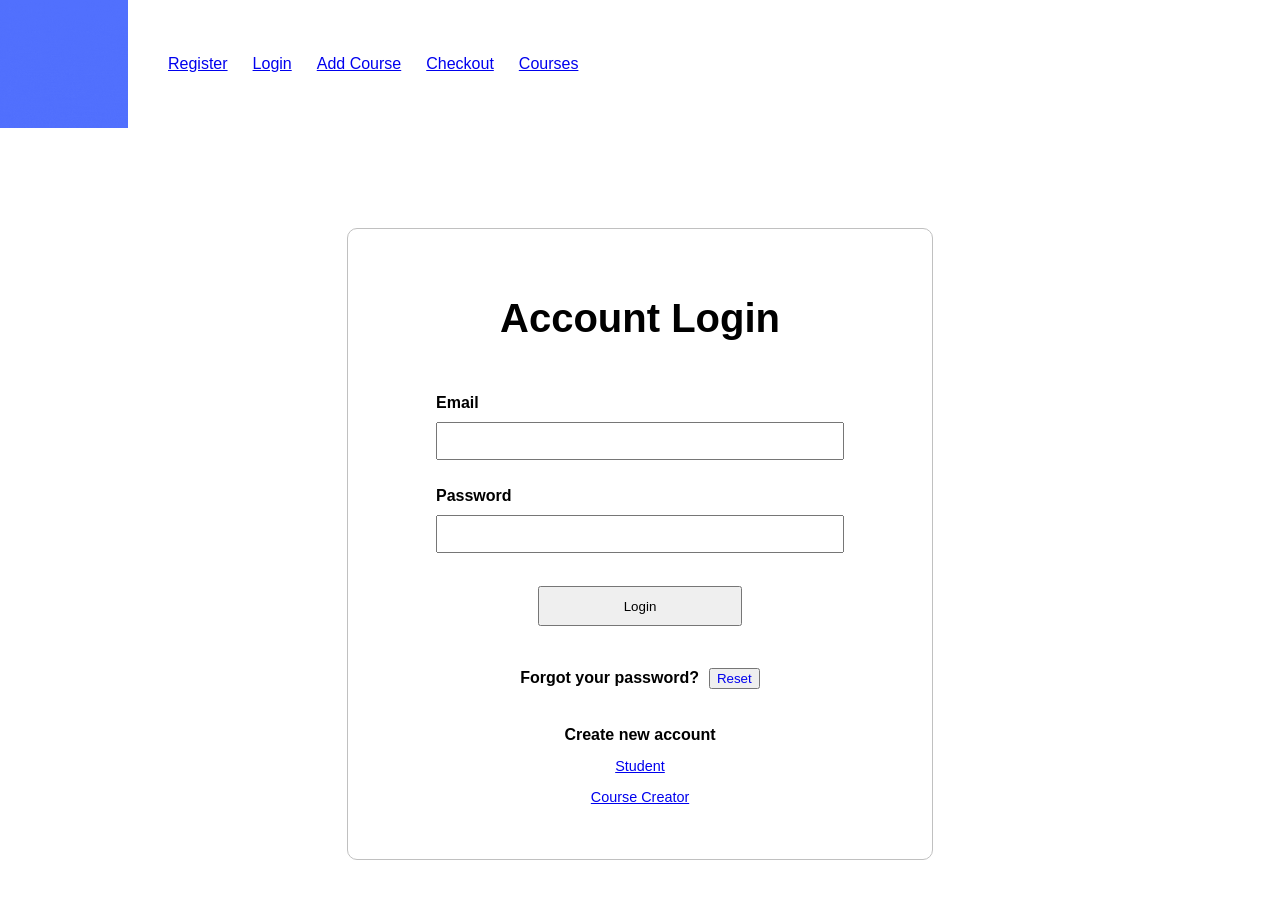
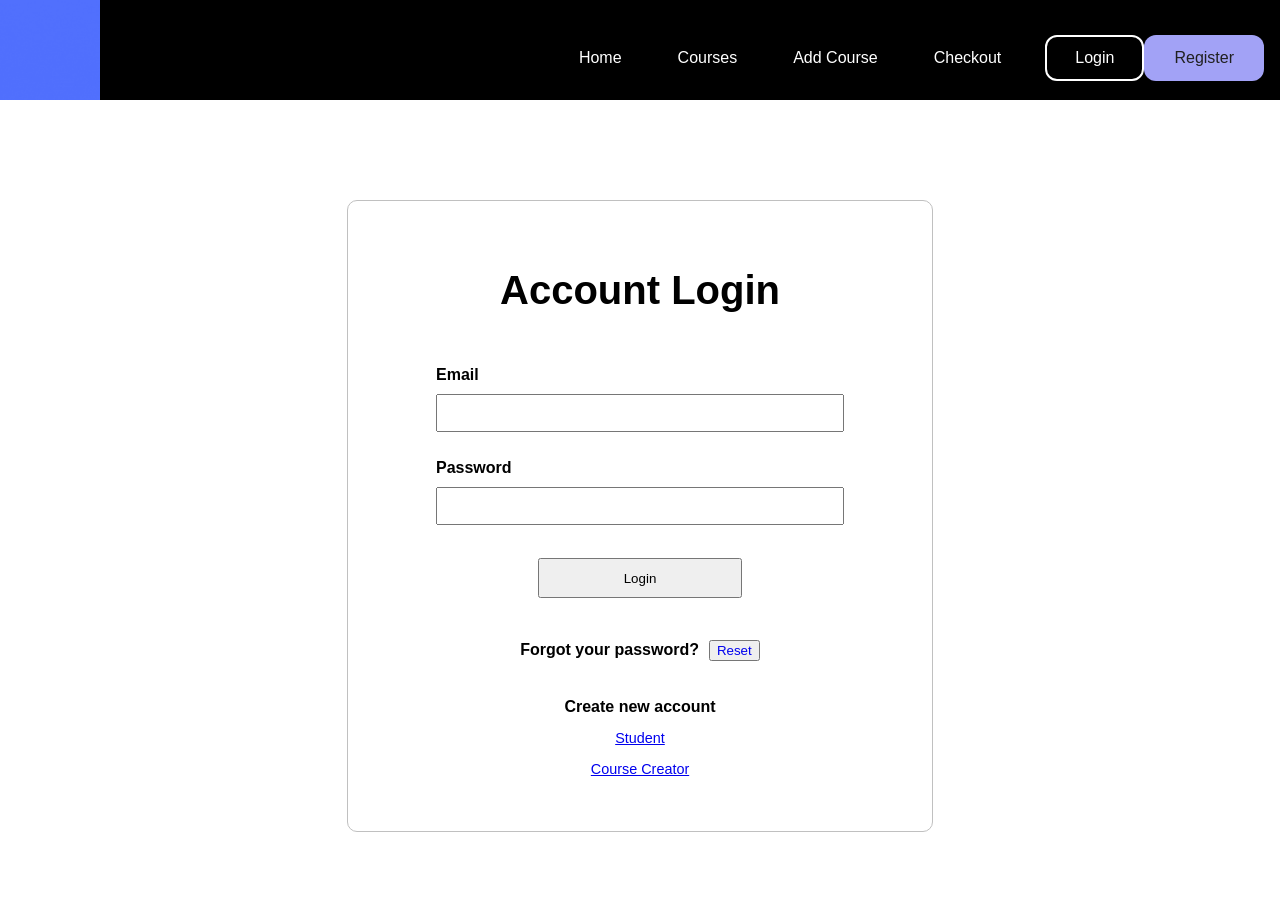
Before and after one commit to gideonfu55/courseApp-projectFE, a React (Create React App) app: page /login in a window 1280 px wide. Shown: the top 898 px of the page. Built offline with nearby package versions, Linux system fonts and the light colour scheme.

Commit message:
Update NavBar

```diff
--- a/package.json
+++ b/package.json
@@ -16,10 +16,13 @@
         "postcss": "^8.4.19",
         "react": "^18.2.0",
         "react-dom": "^18.2.0",
+        "react-icons": "^4.7.1",
         "react-payment-inputs": "^1.1.9",
-        "react-router-dom": "^6.4.3",
+        "react-router-dom": "^6.6.1",
         "react-scripts": "5.0.1",
         "react-toastify": "^9.1.1",
+        "sass": "^1.57.1",
+        "sass-loader": "^13.2.0",
         "styled-components": "^5.3.6",
         "typescript": "^4.9.3",
         "web-vitals": "^2.1.4",
--- a/src/App.tsx
+++ b/src/App.tsx
@@ -5,13 +5,15 @@
 import Checkout from './components/Checkout'
 
 import { Routes, Route } from 'react-router-dom'
-import NavBar from './components/NavBar'
+import NavBar from './components/navbar/NavBar'
 import Card from './components/card/Card'
 import CourseCatalogue from './components/courseCatalogue/CourseCatalogue'
+import NavBar1 from './components/navbar/NavBar'
 
 function App() {
     return (
         <div className="App">
+            {/* <NavBar /> */}
             <NavBar />
             {/* Place any new pages as a Route element inside the Routes tag
       Optional: update NavBar element to expose the routes*/}
--- a/src/components/NavBar.tsx
+++ /dev/null
@@ -1,28 +0,0 @@
-import companyLogo from '../images/logo.gif'
-
-const NavBar = () => {
-    return (
-        <div className="navigation">
-            <img id="companyLogo" src={companyLogo} alt="" />
-            <ul className="navBar">
-                <li>
-                    <a href="/register">Register</a>
-                </li>
-                <li>
-                    <a href="/login">Login</a>
-                </li>
-                <li>
-                    <a href="/addCourse">Add Course</a>
-                </li>
-                <li>
-                    <a href="/checkout">Checkout</a>
-                </li>
-                <li>
-                    <a href="/catalogue">Courses</a>
-                </li>
-            </ul>
-        </div>
-    )
-}
-
-export default NavBar
--- /dev/null
+++ b/src/components/navbar/NavBar.scss
@@ -0,0 +1,164 @@
+@mixin breakpoint($point) {
+    @if $point == md {
+        // 768px
+        @media (min-width: 48em) {
+            @content;
+        }
+    }
+}
+
+        .header {
+            box-sizing: border-box;
+            background: rgb(0, 0, 0);
+            width: 100%;
+            height: 100px;
+            @include breakpoint(md) {
+            }
+            transition: 0.3s ease all;
+
+            &__content {
+                overflow: hidden;
+                color: #fff;
+                margin: 0 auto;
+                max-width: 1920px;
+                height: 100%;
+                display: flex;
+                align-items: center;
+                justify-content: space-between;
+                position: relative;
+                z-index: 100;
+
+                &__logo {
+                    height: 100%;
+                    font-size: 2rem;
+                    font-weight: bold;
+                    text-decoration: none;
+                    color: #fff;
+                }
+
+                &__nav {
+                    top: 0;
+                    right: 100%;
+                    bottom: 0;
+                    width: 100%;
+                    height: 100vh;
+                    position: fixed;
+                    display: flex;
+                    flex-direction: column;
+                    justify-content: center;
+                    align-items: center;
+                    text-align: center;
+                    background: rgba(rgb(32, 32, 32), 0.9);
+                    backdrop-filter: blur(2px);
+                    transform: translate(0);
+                    transition: 0.3s ease transform;
+
+
+                    @include breakpoint(md) {
+                        transform: none;
+                        flex-direction: row;
+                        background: transparent;
+                        width: auto;
+                        height: 100%;
+                        position: static;
+                    }
+                    ul {
+                        list-style: none;
+                        padding: 0;
+                        display: flex;
+                        flex-direction: column;
+                        margin-bottom: 32px;
+                        @include breakpoint(md) {
+                            flex-direction: row;
+                            align-items: center;
+                            margin-bottom: 0;
+                            margin-right: calc(0.5rem + #{16px});
+                        }
+                        li {
+                            &:not(:last-child) {
+                                margin-bottom:32px;
+                                @include breakpoint(md) {
+                                    margin-bottom: 0;
+                                    margin-right: 16px;
+                                }
+                            }
+                            a {
+                                text-decoration: none;
+                                color: inherit;
+                                padding: 0.75rem 1.25rem;
+                                border-radius: 12px;
+                                transition: 0.3s ease all;
+
+                                &:hover {
+                                    background: rgba(#fff, 0.2);
+                                }
+                                &:active {
+                                    border-radius: calc(#{12px} + 6px);
+                                    background: linear-gradient(rgba(#fff, 0.1), rgba(#fff, 0.2));
+                                }
+                            }
+                        }
+                    }
+                    .btn {
+                        cursor: pointer;
+                        outline: none;
+                        padding: 0.75rem 1.25rem;
+                        border-radius: 12px;
+                        font-size: 1rem;
+                        font-family: inherit;
+                        background: rgb(162, 162, 246);
+                        color: rgb(32, 32, 32);
+                        border: 2px solid transparent;
+                        transition: 0.3s ease all;
+                        margin:0.50em 0.50em;
+
+
+                        &:hover {
+                            // border-color: rgb(162, 162, 246);
+                            // background: rgba(rgb(162, 162, 246), 0.1);
+                            // color: rgb(162, 162, 246);
+                            border: 2px black solid;
+                            background: white;
+                            color: black;
+                        }
+                        &:active {
+                            border-color: rgb(162, 162, 246);
+                            background: linear-gradient(rgba(rgb(162, 162, 246), 0.2), rgba(rgb(162, 162, 246), 0.3));
+                            color: rgb(162, 162, 246);
+                        }
+                        &__login{
+                            background-color: black;
+                            color:white;
+                            border: 2px white solid;
+                        }
+                    }
+
+
+                    &.isMenu {
+                        transform: translate(100%);
+                    }
+                }
+
+                &__toggle {
+                    cursor: pointer;
+                    display: flex;
+                    align-items: center;
+                    font-size: 2rem;
+                    transition: 0.3s ease all;
+                    position: relative;
+
+                    &:hover {
+                        color: rgb(162, 162, 246);
+                    }
+
+                    @include breakpoint(md) {
+                        display: none;
+                    }
+                }
+            }
+        }
+
+        #companyLogo {
+            height: 100%;
+            width: 100%
+        }
--- /dev/null
+++ b/src/components/navbar/NavBar.tsx
@@ -0,0 +1,82 @@
+import React, { useEffect, useState } from 'react'
+import { Link, useNavigate } from 'react-router-dom'
+import { BiMenuAltRight } from 'react-icons/bi'
+import { AiOutlineClose } from 'react-icons/ai'
+import './NavBar.scss'
+import companyLogo from '../../images/logo.gif'
+
+const NavBar = () => {
+    const navigate = useNavigate()
+    const [menuOpen, setMenuOpen] = useState(false)
+    const [size, setSize] = useState({
+        width: 0,
+        height: 0,
+    })
+
+    useEffect(() => {
+        const handleResize = () => {
+            setSize({
+                width: window.innerWidth,
+                height: window.innerHeight,
+            })
+        }
+        window.addEventListener('resize', handleResize)
+
+        return () => window.removeEventListener('resize', handleResize)
+    }, [])
+
+    useEffect(() => {
+        if (size.width > 768 && menuOpen) {
+            setMenuOpen(false)
+        }
+    }, [size.width, menuOpen])
+
+    const menuToggleHandler = () => {
+        setMenuOpen((p) => !p)
+    }
+
+    return (
+        <header className="header">
+            <div className="header__content">
+                <Link to="/" className="header__content__logo">
+                    <img id="companyLogo" src={companyLogo} alt="" />
+                </Link>
+                <nav
+                    className={`${'header__content__nav'}
+          ${menuOpen && size.width < 768 ? `${'isMenu'}` : ''}
+          }`}
+                >
+                    <ul>
+                        <li>
+                            <Link to="/">Home</Link>
+                        </li>
+                        <li>
+                            <Link to="/catalogue">Courses</Link>
+                        </li>
+                        <li>
+                            <Link to="/addCourse">Add Course</Link>
+                        </li>
+                        <li>
+                            <Link to="/checkout">Checkout</Link>
+                        </li>
+                        <Link to="/login">
+                            <button className="btn btn__login">Login</button>
+                        </Link>
+                        <Link to="/register">
+                            <button className="btn">Register</button>
+                        </Link>
+                    </ul>
+                </nav>
+                <div className="header__content__toggle">
+                    {!menuOpen ? (
+                        <BiMenuAltRight onClick={menuToggleHandler} />
+                    ) : (
+                        <AiOutlineClose onClick={menuToggleHandler} />
+                    )}
+                </div>
+            </div>
+        </header>
+    )
+}
+
+export default NavBar
```
Also changed, not shown: src/App.css (+7 -4 lines), src/index.css (+8 -8 lines), 1 other file (tests, documents, lock files or other folders).
